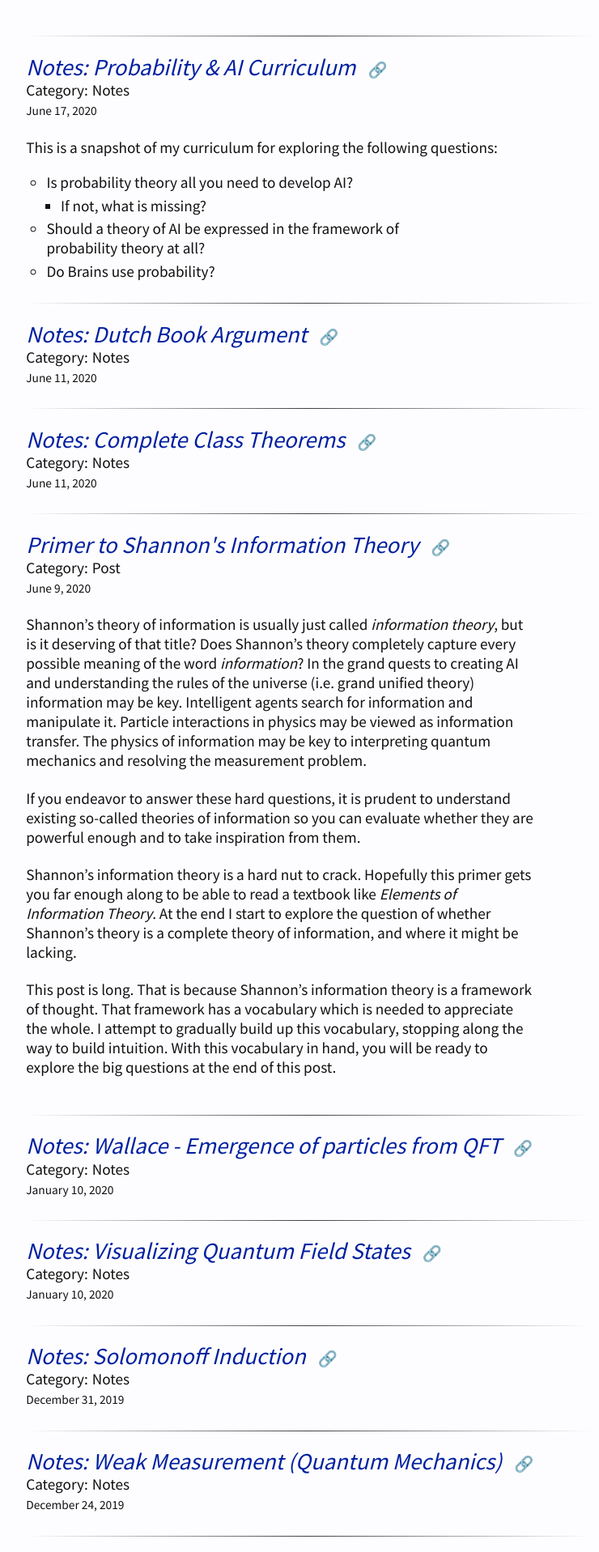
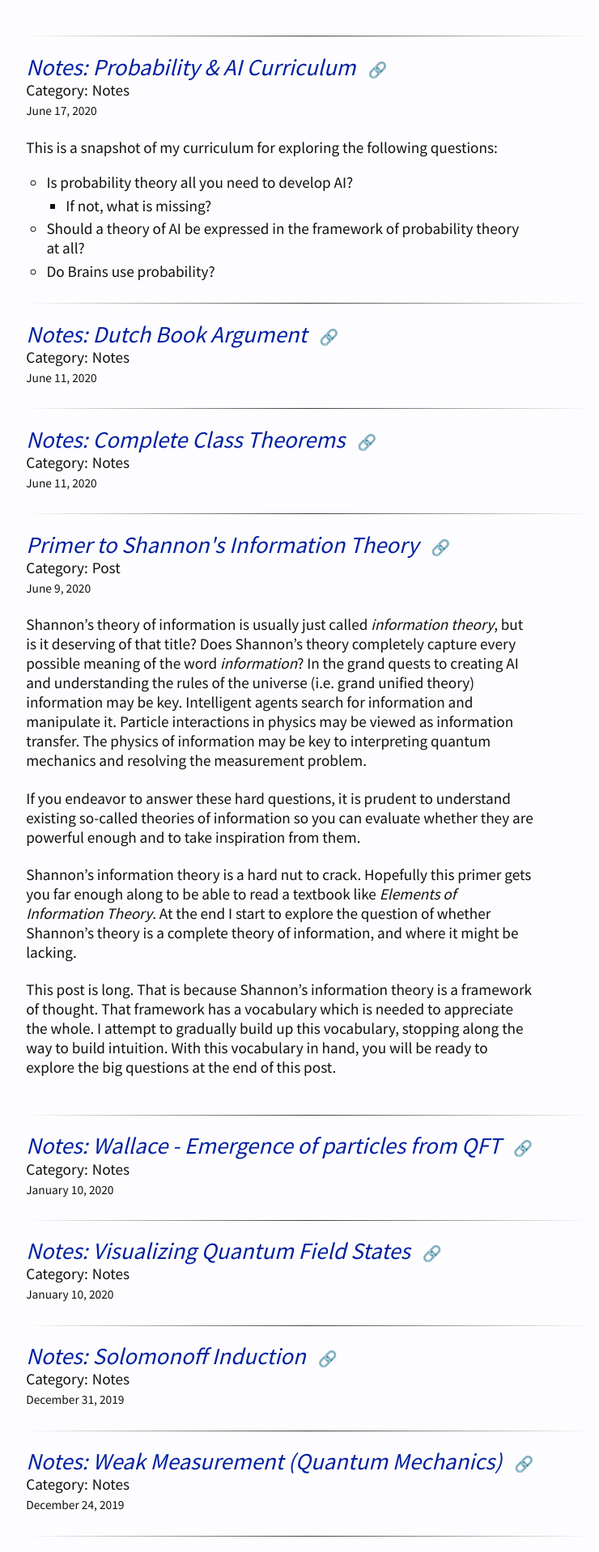
Before and after one commit to danabo/zhat, a Jekyll site: the page built from index.html, in a window 1280 px wide. Shown: the part 471-2388 px from the top of the page at 81% size, without its empty margins (219-959 px from the left). Built offline with Jekyll 4.4.1, drawn with Linux system fonts in a browser that asks for light colours.

Commit message:
Indented list elements are full width of parent.

```diff
--- a/css/tufte.scss
+++ b/css/tufte.scss
@@ -454,11 +454,13 @@
        padding: 0% 5%;
 
 }
-.full-width article p{
+.full-width article > p{
   width: 90%;
 }
 
-.full-width article ul, .full-width article ol { width: 75%;}
+// Top ul or ol has 75% width, and all ul/ol below the top is 100% of its parent.
+.full-width article ul, .full-width article ol { width: 100%;}
+.full-width article > ul, .full-width article > ol { width: 75%;}  // Higher precedence because it comes second
 
 .full-width article img {
   padding:1px;
```
